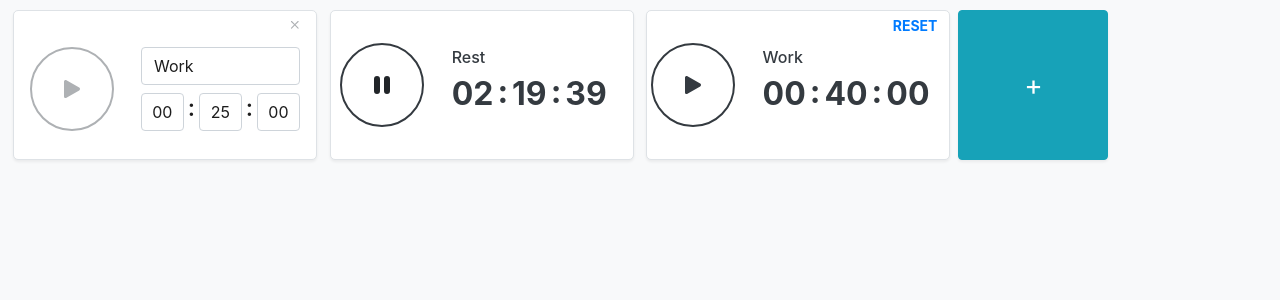
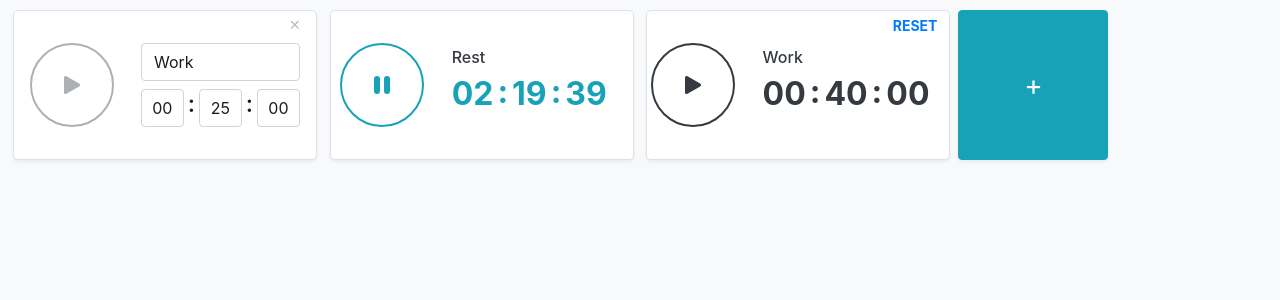
Before and after one commit to abdullahgira/Timet, a React (Create React App) app: page / in a window 1280 px wide. Shown: the top 300 px of the page. Built offline with nearby package versions, Linux system fonts and the light colour scheme.

Commit message:
Implement reset timer after when its paused, & some customizations

```diff
--- a/src/components/TimerPaused/TimerPaused.jsx
+++ b/src/components/TimerPaused/TimerPaused.jsx
@@ -15,7 +15,7 @@
 
     return (
         <div className='card__list bg-white box-shadow border-radius border mb-2 py-4 px-3 d-flex align-itmes-center justify-content-center position-relative'>
-            <Reset />
+            <Reset id={id} />
             <div className='d-flex align-items-center mr-4'>
                 <div className='p-2 border-button-dark' onClick={handleResume}>
                     <PlayIcon size={'4em'} className='text-dark p-3' />
--- a/src/components/TimerPlaying/TimerPlaying.jsx
+++ b/src/components/TimerPlaying/TimerPlaying.jsx
@@ -27,13 +27,20 @@
                         <CheckIcon className='text-success p-3' size={'4em'} />
                     </div>
                 ) : (
-                    <div className='p-2 border-button-dark' onClick={onPause}>
+                    <div
+                        className='p-2 border-button-info text-info'
+                        onClick={onPause}
+                    >
                         <PauseIcon className='p-3' size={'4em'} />
                     </div>
                 )}
             </div>
-            <div className='d-flex flex-column justify-content-center text-dark mr-3'>
-                <h6>{name}</h6>
+            <div
+                className={`d-flex flex-column justify-content-center mr-3 ${
+                    state === timerState.PLAYING && 'text-info'
+                }`}
+            >
+                <h6 className='text-dark'>{name}</h6>
                 <div className='d-flex'>
                     <h2 className='mr-1 font-weight-bold'>{hours}</h2>
                     <span className='h2 font-weight-bold mr-1 timer__playing-time-spliter'>
--- a/src/components/TimerWaiting/TimerWaiting.jsx
+++ b/src/components/TimerWaiting/TimerWaiting.jsx
@@ -20,12 +20,12 @@
             <a href='##' className='text-secondary timer__delete'>
                 <CloseIcon className='text-secondary' size={'1em'} />
             </a>
-            <div className='d-flex align-items-center mr-4 mt-2'>
+            <div className='d-flex align-items-center mr-4'>
                 <div className='p-2 play-button' onClick={handlePlay}>
                     <PlayIcon className='text-secondary p-3' size='4em' />
                 </div>
             </div>
-            <div className='d-flex flex-column justify-content-center timer__form mt-2'>
+            <div className='d-flex flex-column justify-content-center timer__form'>
                 <input
                     type='text'
                     className='form-control mb-2 timer__title-input text-black'
```
